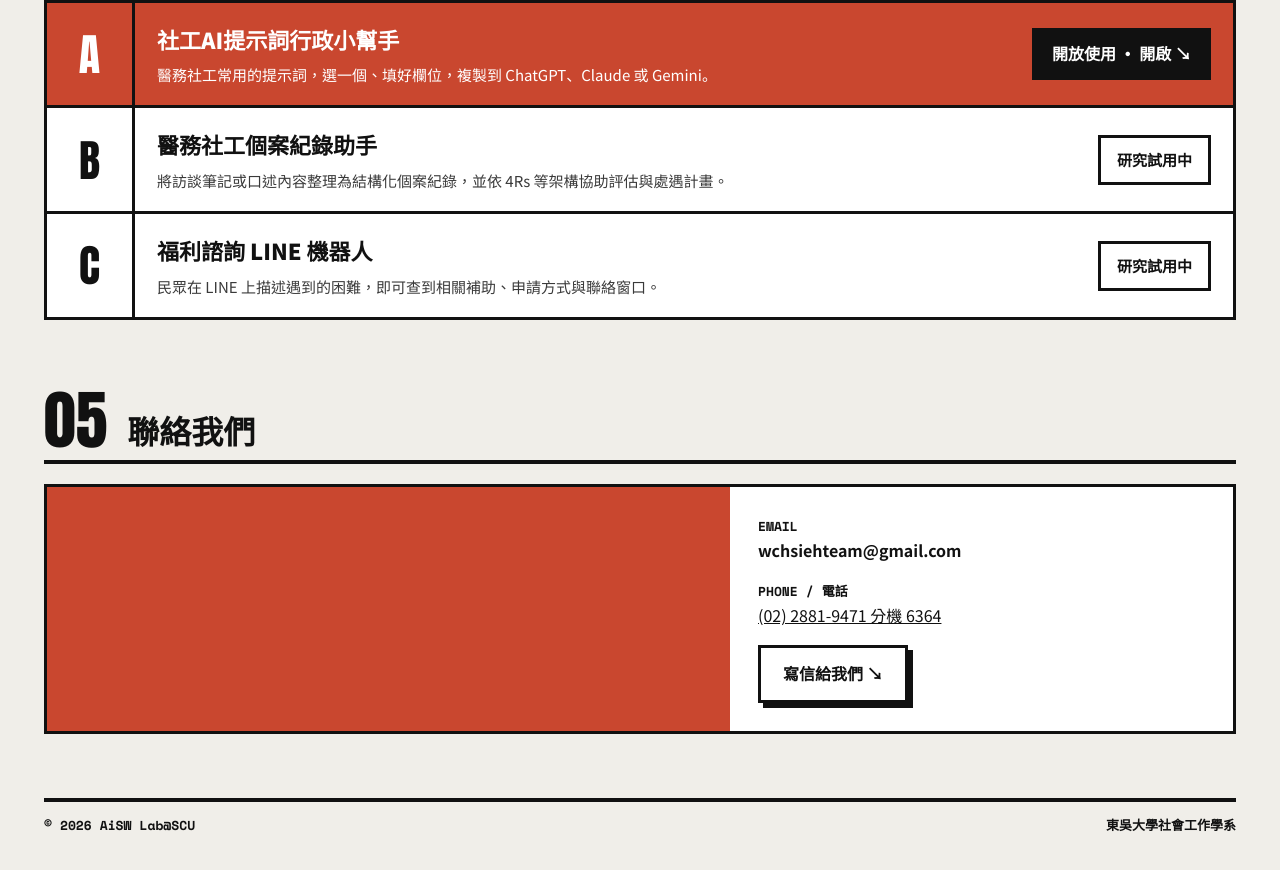
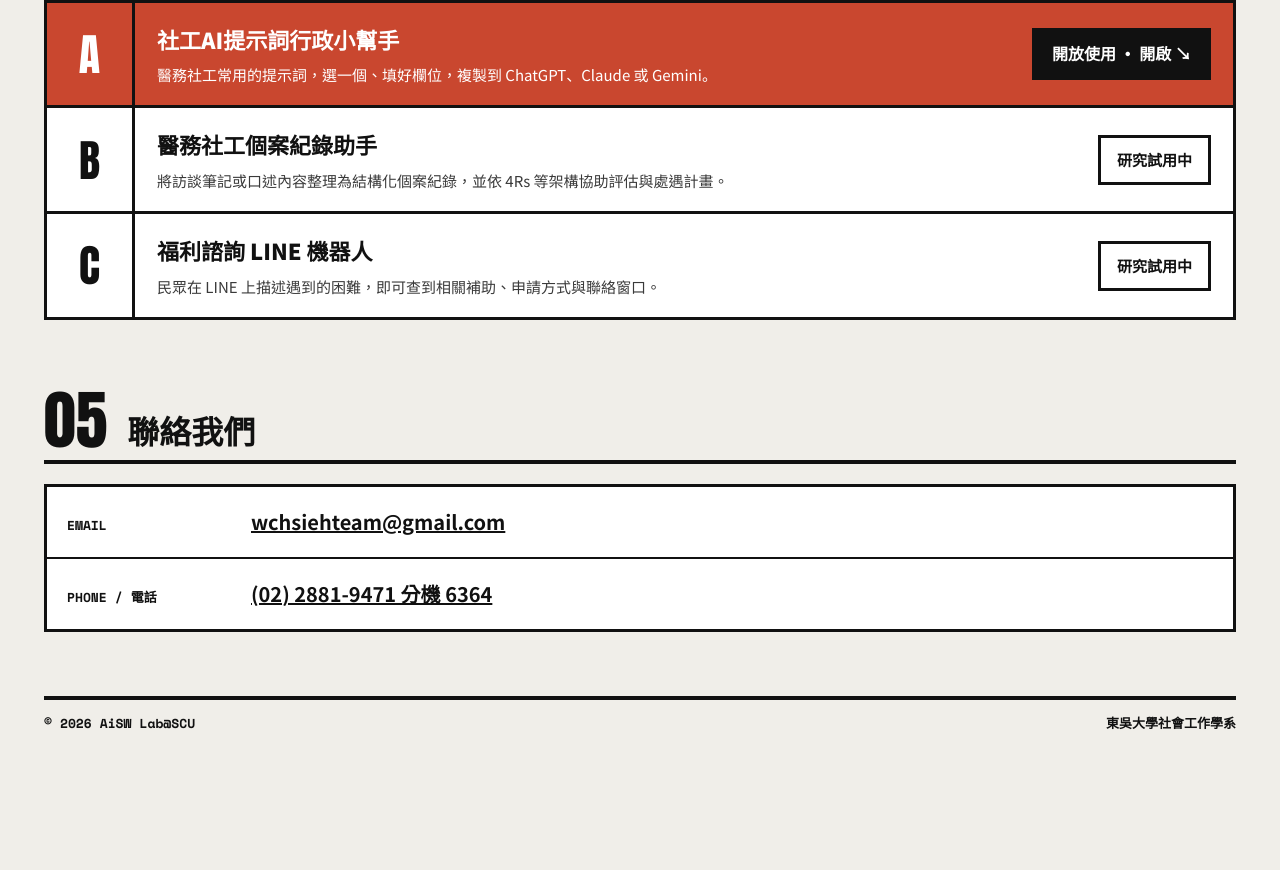
Before and after one commit to wchsiehteam/-AiSW-Lab, a plain HTML site: page index.html in a window 1280 px wide. Shown: the part 3176-4046 px from the top of the page. After the commit the page ends 3974 px from the top, so only its background shows below. Drawn offline with nearby package versions, Linux system fonts and the light colour scheme.

Commit message:
Update index.html

```diff
--- a/index.html
+++ b/index.html
@@ -19,6 +19,7 @@
     --photo: #DCD8D0;
   }
   * { box-sizing: border-box; }
+  [hidden] { display: none !important; }
   body { margin: 0; background: var(--bg); color: var(--ink);
     font-family: 'Noto Sans TC', 'PingFang TC', 'Microsoft JhengHei', sans-serif;
     font-size: 16px; line-height: 1.7; }
@@ -95,18 +96,11 @@
     padding: 12px 20px; display: inline-flex; align-items: center; min-height: 44px; }
   .tag { border: 3px solid var(--ink); font-weight: 900; padding: 9px 16px; font-size: 15px; }
 
-  .contact { display: flex; flex-wrap: wrap; border: 3px solid var(--ink); }
-  .contact .left { flex: 1 1 520px; background: var(--accent); color: #fff; padding: 32px 28px;
-    display: flex; flex-direction: column; gap: 16px; }
-  .contact .left .big { margin: 0; font-size: clamp(24px, 3vw, 34px); font-weight: 900; line-height: 1.35; white-space: pre-line; }
-  .contact .left p { margin: 0; }
-  .contact .right { flex: 1 1 340px; background: var(--card); padding: 28px; display: flex;
-    flex-direction: column; gap: 16px; justify-content: center; }
-  .contact .label { font-size: 13px; display: block; }
-  .btn-shadow { align-self: flex-start; text-decoration: none; background: #fff; color: var(--ink);
-    font-weight: 900; padding: 12px 22px; border: 3px solid var(--ink); box-shadow: 5px 5px 0 var(--ink);
-    display: inline-flex; align-items: center; min-height: 44px; }
-  .btn-shadow:active { transform: translate(3px, 3px); box-shadow: 2px 2px 0 var(--ink); }
+  .contact > div { display: flex; flex-wrap: wrap; align-items: baseline; gap: 4px 24px; padding: 18px 20px;
+    border-top: 2px solid var(--ink); }
+  .contact > div:first-child { border-top: 0; }
+  .contact .label { flex: 0 0 160px; font-size: 13px; }
+  .contact .value { font-size: 20px; font-weight: 700; }
 
   footer { margin-top: 64px; padding-top: 12px; border-top: 4px solid var(--ink); display: flex;
     flex-wrap: wrap; justify-content: space-between; gap: 8px 24px; font-size: 13px; }
@@ -169,17 +163,10 @@
 
     <section id="contact">
       <div class="sec-head"><span class="num display">05</span><h2>聯絡我們</h2></div>
-      <div class="contact">
-        <div class="left">
-          <p class="big" id="contact-title"></p>
-          <p id="contact-text"></p>
-        </div>
-        <div class="right">
-          <div><span class="label mono">EMAIL</span><strong id="email"></strong></div>
-          <div id="phone-row"><span class="label mono">PHONE / 電話</span><a id="phone"></a></div>
-          <div id="partners"><span class="label mono">PARTNERS / 合作醫院</span><span id="hospitals"></span></div>
-          <a class="btn-shadow" id="mail-btn">寫信給我們 ↘</a>
-        </div>
+      <div class="contact box">
+        <div><span class="label mono">EMAIL</span><a class="value" id="email"></a></div>
+        <div id="phone-row"><span class="label mono">PHONE / 電話</span><a class="value" id="phone"></a></div>
+        <div id="partners"><span class="label mono">PARTNERS / 合作醫院</span><span class="value" id="hospitals"></span></div>
       </div>
     </section>
   </main>
@@ -204,7 +191,7 @@
 
   $('email-top').textContent = S.email || '';
   $('email').textContent = S.email || '';
-  if (S.email && S.email.indexOf('@') > 0) { $('mail-btn').href = 'mailto:' + S.email; }
+  if (S.email && S.email.indexOf('@') > 0) { $('email').href = 'mailto:' + S.email; }
   if (S.phone) {
     $('phone').textContent = S.phone;
     $('phone').href = 'tel:+886' + S.phone.split(/分機|ext|#/i)[0].replace(/\D/g, '').replace(/^0/, '') +
@@ -254,8 +241,6 @@
       action + '</div></div>';
   }).join('');
 
-  $('contact-title').textContent = S.contactTitle || '';
-  $('contact-text').textContent = S.contactText || '';
   if (S.hospitals && S.hospitals.length) {
     $('hospitals').textContent = S.hospitals.join('、');
   } else {
```
